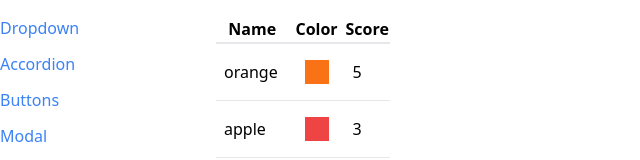
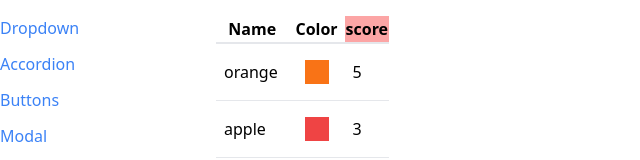
Before and after one commit to kuladeepperumalla/react-custom-components, a React (Create React App) app: page /table in a window 1280 px wide. Shown: the top 160 px of the page, without its empty margins (0-640 px from the left). Built offline with nearby package versions, Linux system fonts and the light colour scheme.

Commit message:
commit #17 Fragments

```diff
--- a/src/components/Table.js
+++ b/src/components/Table.js
@@ -1,6 +1,11 @@
+import { Fragment } from "react";
+
 function Table({data, config, keyFn}){
 
     const renderedHeaders = config.map((column)=>{
+        if(column.header){
+            return <Fragment key={column.label}>{column.header()}</Fragment>;
+        }
         return <th key={column.label}>{column.label}</th>
     })
 
--- a/src/pages/TablePage.js
+++ b/src/pages/TablePage.js
@@ -20,6 +20,7 @@
     {
         label: "Score",
         render: (fruit) => fruit.score,
+        header: () => <th className="bg-red-300">score</th>
     },
     ];
 
```
